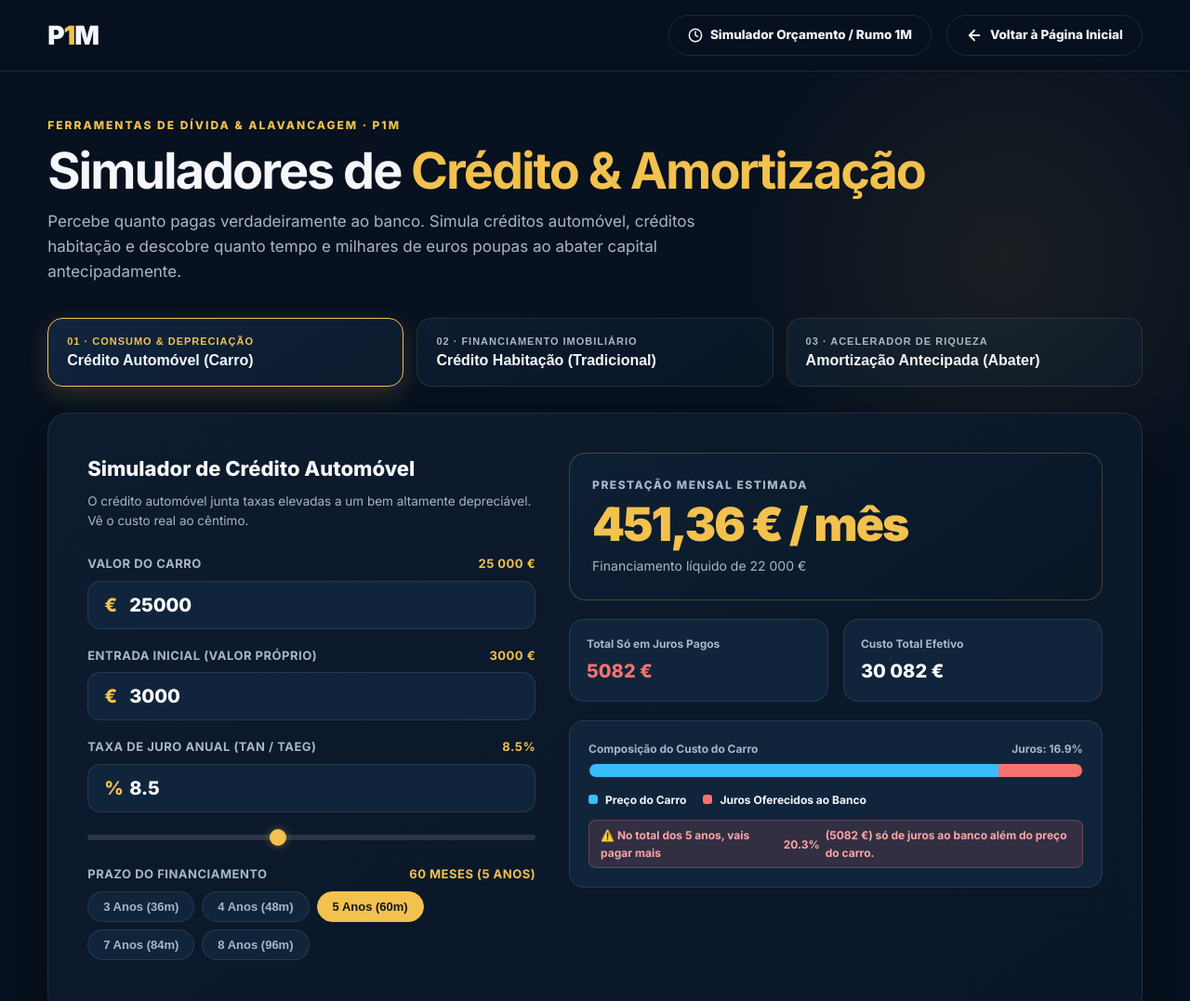
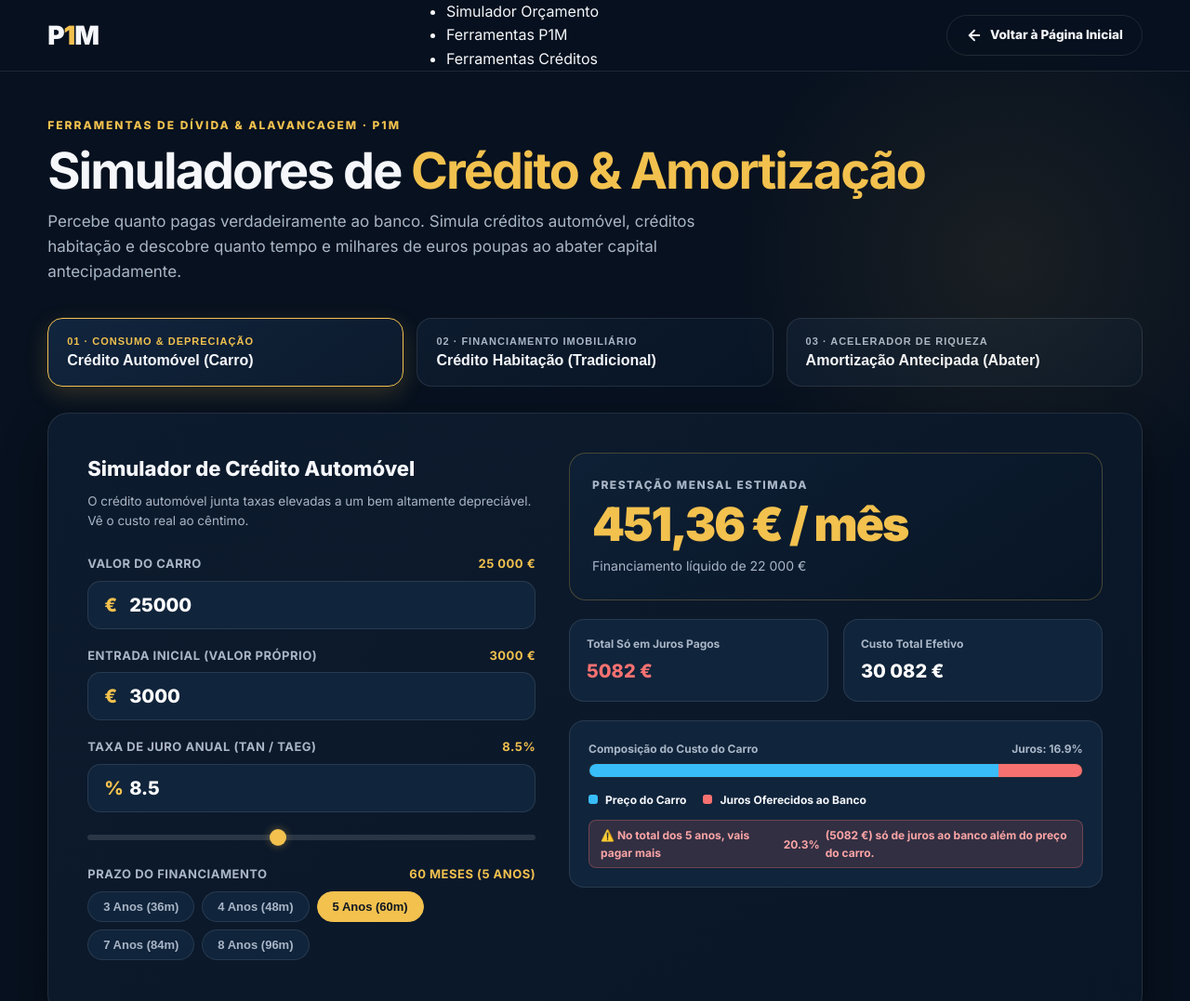
Before and after one commit to jaaZFreddy/website, a plain HTML site: page pages/simul_de_cr.html in a window 1280 px wide. Shown: the top 1077 px of the page at 93% size. Drawn offline with Linux system fonts and the light colour scheme.

Commit message:
Update simul_de_cr.html

```diff
--- a/pages/simul_de_cr.html
+++ b/pages/simul_de_cr.html
@@ -446,15 +446,15 @@
 <header>
   <div class="container nav">
     <a class="logo" href="../index.html">P<span>1</span>M</a>
+    <nav><ul>
+      <li><a href="/pages/simul.html">Simulador Orçamento</a></li>
+      <li><a href="/pages/ferram.html">Ferramentas P1M</a></li>
+      <li><a href="/pages/simul_de_cr.html">Ferramentas Créditos</a></li>
+     </ul></nav>
+
+
     <div class="nav-links">
-      <a class="btn btn-ghost" href="simul.html">
-        <svg width="16" height="16" viewBox="0 0 24 24" fill="none" stroke="currentColor" stroke-width="2.2" stroke-linecap="round" stroke-linejoin="round">
-          <circle cx="12" cy="12" r="10"></circle>
-          <path d="M12 6v6l4 2"></path>
-        </svg>
-        Simulador Orçamento / Rumo 1M
-      </a>
-      <a class="btn btn-ghost" href="../index.html">
+       <a class="btn btn-ghost" href="../index.html">
         <svg width="18" height="18" viewBox="0 0 24 24" fill="none" stroke="currentColor" stroke-width="2.5" stroke-linecap="round" stroke-linejoin="round">
           <line x1="19" y1="12" x2="5" y2="12"></line>
           <polyline points="12 19 5 12 12 5"></polyline>
```
